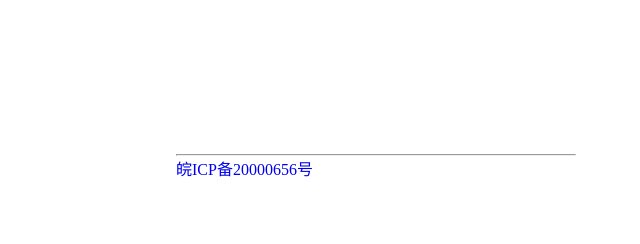
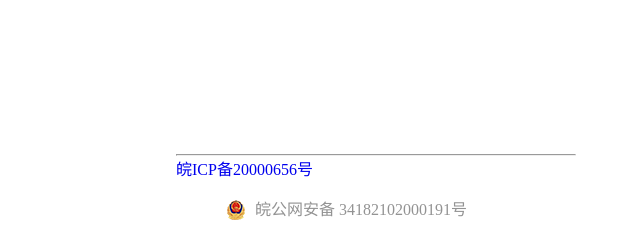
Before and after one commit to xgy123xx/my_website, a Django app: page / in a window 1280 px wide. Shown: the part 766-1010 px from the top of the page, without its empty margins (264-904 px from the left). Before the commit the page ends 943 px from the top, so only its background shows below. Run offline with Django 3.2, Linux system fonts and the light colour scheme.

Commit message:
add gongan beian

```diff
--- a/templates/index.html
+++ b/templates/index.html
@@ -88,7 +88,12 @@
 </div>
 <div class="footer">
     <hr>
-<a rel="nofollow" href="http://beian.miit.gov.cn" target="_blank">皖ICP备20000656号</a>
+        <a rel="nofollow" href="http://beian.miit.gov.cn" target="_blank">皖ICP备20000656号</a>
+     	<div style="width:300px;margin:0 auto; padding:20px 0;">
+                <img src="/static/备案图标.png" alt="">
+		 		<a target="_blank" href="http://www.beian.gov.cn/portal/registerSystemInfo?recordcode=34182102000191" style="display:inline-block;text-decoration:none;height:20px;line-height:20px;"><img src="" style="float:left;"/><p style="float:left;height:20px;line-height:20px;margin: 0px 0px 0px 5px; color:#939393;">皖公网安备 34182102000191号</p></a>
+		 	</div>
+
 </div>
 </body>
 </html>
```
Also changed, not shown: my_website/settings.py (+6 -4 lines), static/备案图标.png (added).
